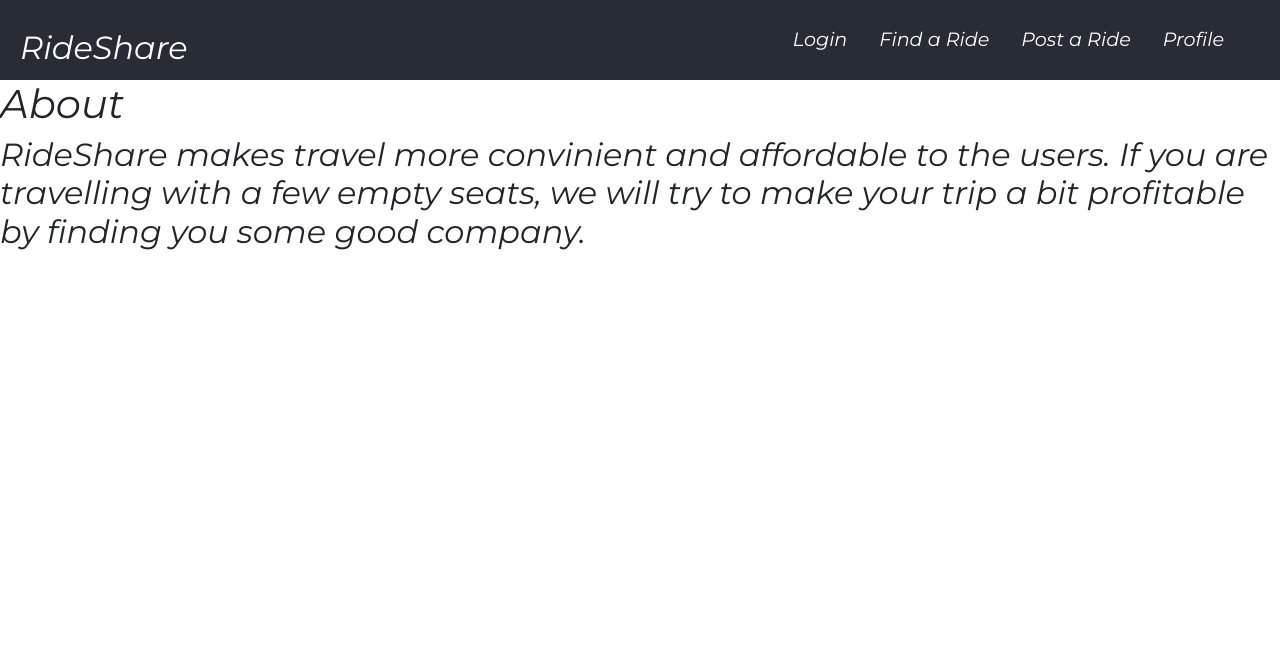
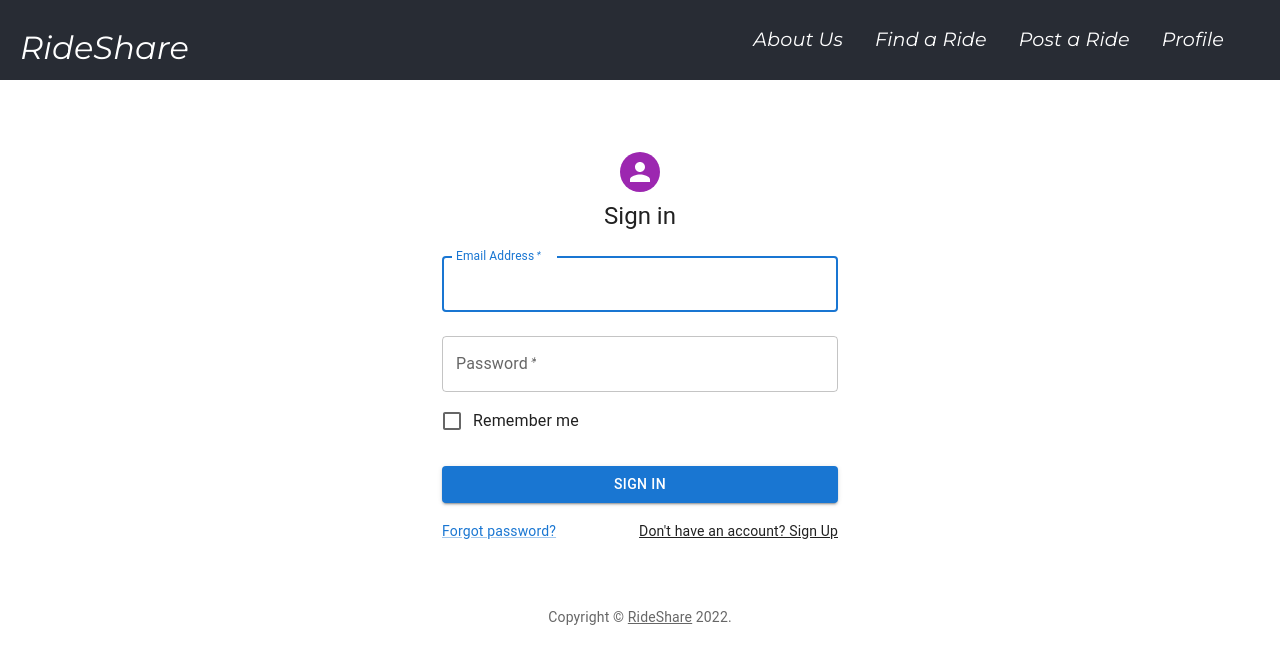
Before and after one commit to gvskalyan/rideshare, a React (Create React App) app in the folder front_end/: page / in a window 1280 px wide. Shown: the top 664 px of the page. Built offline with nearby package versions, Linux system fonts and the light colour scheme.

Commit message:
Add login integration and other changes
1. partially added login integration for the login.js. More work is needed to finish this part.
2. Change Copyright.js so that the link actually point to the about page
3. change NavBar so the login link is replaced by about

```diff
--- a/front_end/package.json
+++ b/front_end/package.json
@@ -50,5 +50,9 @@
       "last 1 firefox version",
       "last 1 safari version"
     ]
+  },
+  "devDependencies": {
+    "cors": "^2.8.5",
+    "express": "^4.17.3"
   }
 }
--- a/front_end/src/App.js
+++ b/front_end/src/App.js
@@ -1,26 +1,27 @@
 import React from "react";
 import Find from "./Components/Find";
 import Post from "./Components/Post";
-import {BrowserRouter as Router, Route, Routes, Link} from "react-router-dom"
-import "./App.css";
+import {BrowserRouter as Router, Routes, Route} from "react-router-dom"
+import "./Components/Home.css";
 import NavBar from "./Components/NavBar"
-import Global from "./Components/Home"
 import Login from "./Components/Login_2"
 import SignUp from "./Components/Signup"
+import About from "./Components/About"
 
 function App() {
   return (
     <Router>
-      <NavBar />
-      <div>
-        <Routes>
-          <Route path="/" element={<Global />} />
-          <Route path="/login" element={<Login />} />
-          <Route path="/find" element={<Find />} />
-          <Route path="/post" element={<Post />} />
-          <Route path="/signup" element={<SignUp />} />
-        </Routes>
-      </div>
+        <NavBar/>
+        <div>
+          <Routes>
+            <Route exact path="/" element={<Login />} />
+            <Route exact path="/Signup" element={<SignUp />} />
+            <Route exact path="/login" element={<Login />} />
+            <Route exact path="/find" element={<Find />} />
+            <Route exact path="/post" element={<Post />} />
+            <Route exact path="/about" element={<About />} />
+          </Routes>
+        </div>
     </Router>
   );
 }
--- a/front_end/src/Components/Copyright.js
+++ b/front_end/src/Components/Copyright.js
@@ -6,7 +6,7 @@ export default function Copyright(props) {
     return (
       <Typography variant="body2" color="text.secondary" align="center" {...props}>
         {'Copyright © '}
-        <Link color="inherit" href="https://mui.com/">
+        <Link color="inherit" href="/about">
           RideShare
         </Link>{' '}
         {new Date().getFullYear()}
--- a/front_end/src/Components/Login_2.js
+++ b/front_end/src/Components/Login_2.js
@@ -1,4 +1,7 @@
-import * as React from 'react';
+// import React
+import React, { useState } from 'react';
+import PropTypes from 'prop-types';
+// import MUI
 import Avatar from '@mui/material/Avatar';
 import Button from '@mui/material/Button';
 import CssBaseline from '@mui/material/CssBaseline';
@@ -11,21 +14,42 @@ import Box from '@mui/material/Box';
 import Typography from '@mui/material/Typography';
 import Container from '@mui/material/Container';
 import { createTheme, ThemeProvider } from '@mui/material/styles';
+// import component
 import Copyright from './Copyright'
+import { setCacheNameDetails } from 'workbox-core';
+
 
 
 const theme = createTheme();
 
-function Login() {
-  const handleSubmit = (event) => {
-    event.preventDefault();
-    const data = new FormData(event.currentTarget);
-    // eslint-disable-next-line no-console
-    console.log({
-      email: data.get('email'),
-      password: data.get('password'),
+
+async function loginUser(credentials) {
+  return fetch('http://localhost:8080/login', {
+    method: 'POST',
+    headers: {
+      'Content-Type': 'application/json'
+    },
+    body: JSON.stringify(credentials)
+  })
+    .then(data => data.json())
+ }
+
+
+
+function Login({ setToken }) {
+
+  //  create a local state to capture the Username and Password.
+  const [email, setEmail] = useState();
+  const [password, setPassword] = useState();
+
+  const handleSubmit = async e => {
+    e.preventDefault();
+    const token = await loginUser({
+      email,
+      password
     });
-  };
+    setToken(token);
+  }
 
   return (
 
@@ -56,6 +80,7 @@ function Login() {
               name="email"
               autoComplete="email"
               autoFocus
+              onChange={e => setEmail(e.target.value)}
             />
             <TextField
               margin="normal"
@@ -66,13 +91,14 @@ function Login() {
               type="password"
               id="password"
               autoComplete="current-password"
+              onChange={e => setPassword(e.target.value)}
             />
             <FormControlLabel
               control={<Checkbox value="remember" color="primary" />}
               label="Remember me"
             />
             <Button
-              href="/"
+              href="/about"
               type="submit"
               fullWidth
               variant="contained"
@@ -100,4 +126,9 @@ function Login() {
   );
 }
 
+Login.propTypes = {
+  setToken: PropTypes.func.isRequired
+}
+
+
 export default Login;
--- a/front_end/src/Components/NavBar.js
+++ b/front_end/src/Components/NavBar.js
@@ -13,8 +13,8 @@ function NavBar()
 
             <ul className="nav-menu">
                 <li className="nav-item">
-                    <NavLink exact to="/Login" activeClassName="active" className="nav-links">
-                        Login
+                    <NavLink exact to="/about" activeClassName="active" className="nav-links">
+                        About Us
                     </NavLink>
                 </li>
                 <li className="nav-item">
```
Also changed, not shown: front_end/src/Server.js (added, +13 -0 lines), 1 other file (tests, documents, lock files or other folders).
